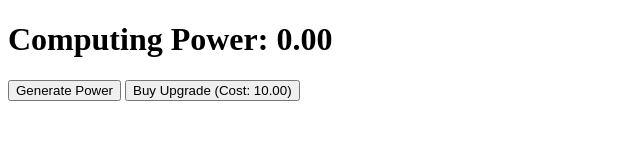
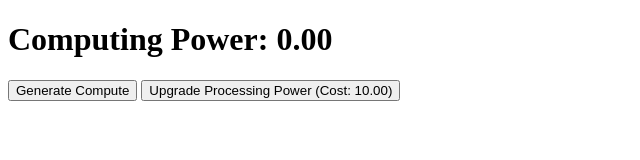
Before and after one commit to DeOedels/idle-game, a website: page index.html in a window 1280 px wide. Shown: the whole page, without its empty margins (0-640 px from the left). Drawn offline with Linux system fonts and the light colour scheme.

Commit message:
changed var names

```diff
--- a/index.html
+++ b/index.html
@@ -7,8 +7,8 @@
 </head>
 <body>
     <h1>Computing Power: <span id="powerCount">0</span></h1>
-    <button id="computeBtn">Generate Power</button>
-    <button id="buyUpgradeBtn">Buy Upgrade (Cost: <span id="upgradeCost">10</span>)</button>
+    <button id="computeBtn">Generate Compute</button>
+    <button id="buyUpgradeBtn">Upgrade Processing Power (Cost: <span id="upgradeCost">10</span>)</button>
     <script src="script.js"></script>
 </body>
 </html>
```
